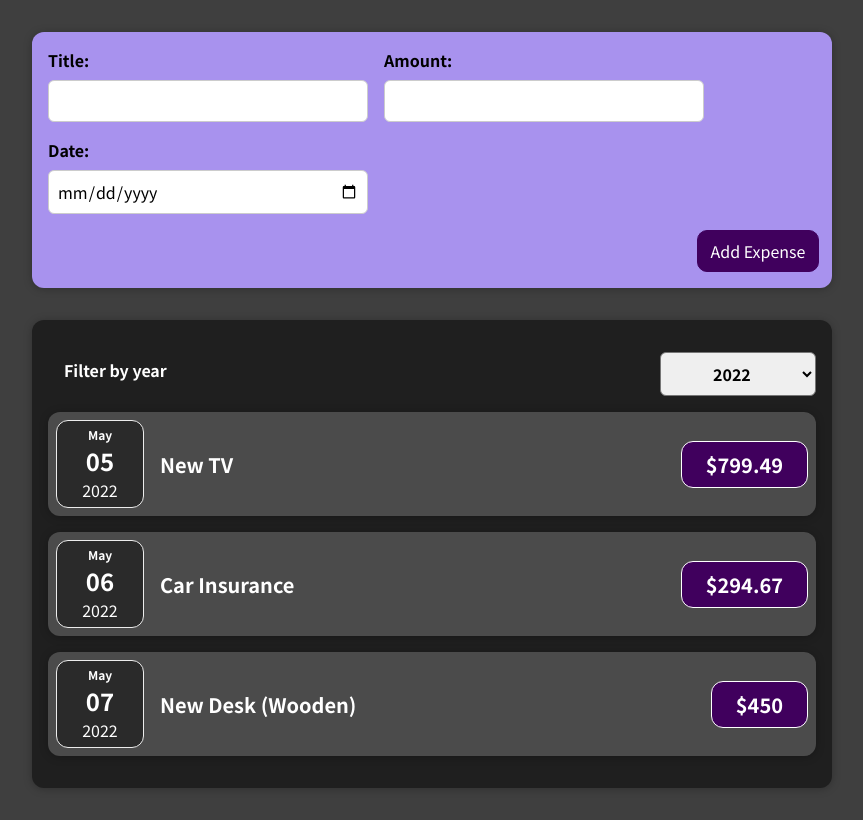
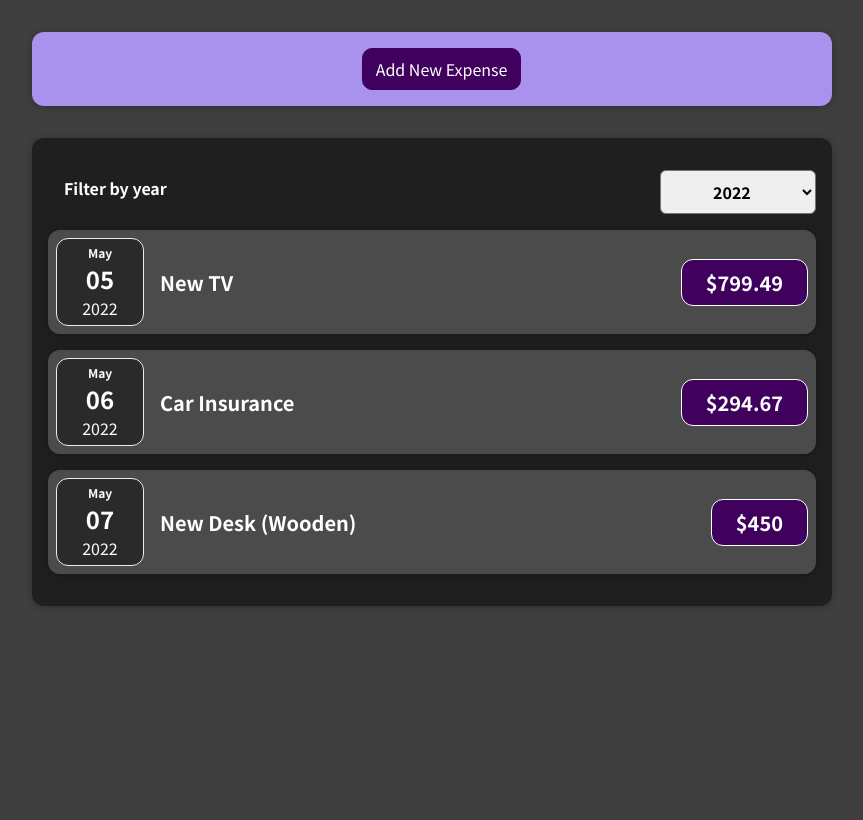
Before and after one commit to juanpfloreez/01-starting-setup, a React (Create React App) app: page / in a window 1280 px wide. Shown: the whole page, without its empty margins (208-1071 px from the left). Built offline with nearby package versions, Linux system fonts and the light colour scheme.

Commit message:
commit17

```diff
--- a/src/components/NewExpense/ExpenseForm.js
+++ b/src/components/NewExpense/ExpenseForm.js
@@ -96,6 +96,7 @@ return (
         </div>
 
         <div className="new-expense__actions">
+            <button type='button' onClick={props.onCancel}>Cancel</button>
             <button type='submit'>Add Expense</button>
         </div>
     </form>
--- a/src/components/NewExpense/NewExpense.css
+++ b/src/components/NewExpense/NewExpense.css
@@ -18,6 +18,7 @@
     color: white;
     border-radius: 10px;
     margin-right: -0.2rem;
+    margin-left: 1rem;
 }
 
 .new-expense button:hover,
--- a/src/components/NewExpense/NewExpense.js
+++ b/src/components/NewExpense/NewExpense.js
@@ -1,7 +1,11 @@
+import React, { useState} from 'react';
+
 import ExpenseForm from "./ExpenseForm";
 import './NewExpense.css';
 
 const NewExpense = (props) => {
+    //true or false state that says if the form is shown or not
+    const [isEditing,setIsEditing] = useState(false);
 
     //I create this function to pass in whenever x event occurs, like the onSaveExpenseData
     //here I receive the data (expensedata from the form) from the child expenseform.js
@@ -15,13 +19,30 @@ const NewExpense = (props) => {
     //after I receive the data from the child (expensedata) from expenseform.js,
     //now I can send it to app.js(parent) via props
         props.onAddExpense(expenseData);
+        setIsEditing(false);
     };
 
+    //function to update the state of isEditing to true, gets triggered when the button is clicked
+    const starEditingHandler = () => {
+        setIsEditing(true);
+    };
+
+    //function to update the state of isEditing to false, when user press cancel button
+    const stopEditingHandler = () => {
+        setIsEditing(false)
+    };
 
     return (
 
     <div className="new-expense">
-        <ExpenseForm onSaveExpenseData={saveExpenseDataHandler}/>
+        {!isEditing && <button onClick={starEditingHandler}>Add New Expense</button>}
+        {/*show button if we are not editing (false), so I use the isEditing state
+        so I use the ! to say is false*/}
+
+        {isEditing && <ExpenseForm onSaveExpenseData={saveExpenseDataHandler} onCancel={stopEditingHandler}/>}
+        {/*show form if we are editing (true), so I use the isEditing state
+        so I dont use the ! since I want to say it is true*/}
+
     </div>
     );
 };
```
Also changed, not shown: 1 other file (tests, documents, lock files or other folders).
